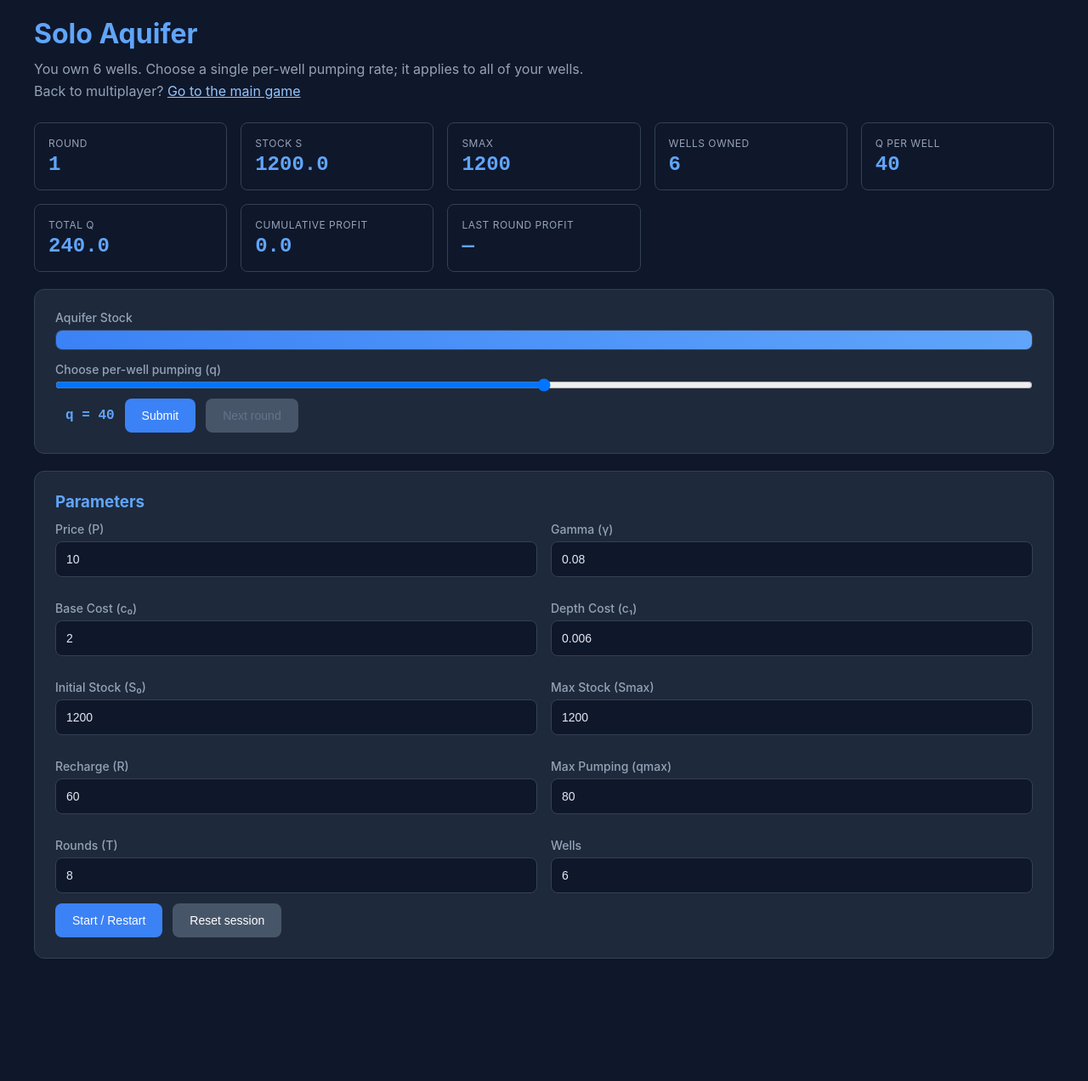
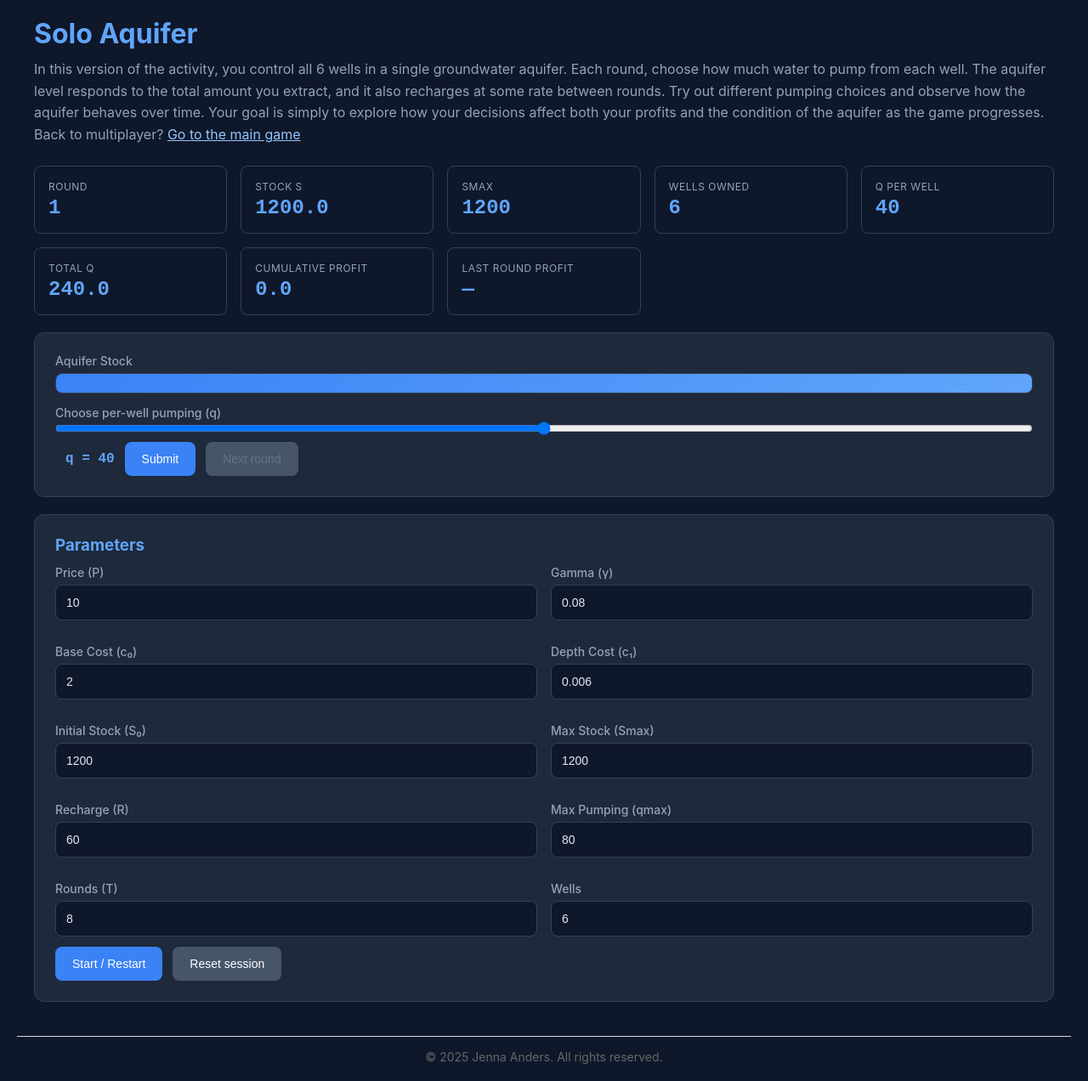
Before and after one commit to jenna-anders/resources, a Flask app: page /solo in a window 1280 px wide. Shown: the whole page at 85% size. Before the commit the page ends 1128 px from the top, so only its background shows below. Run offline with Flask 3, Linux system fonts and the light colour scheme.

Commit message:
Update solo.html

```diff
--- a/templates/solo.html
+++ b/templates/solo.html
@@ -40,7 +40,13 @@
   <div class="container">
     <h1>Solo Aquifer</h1>
     <p class="subtitle">
-      You own <span id="wells-label">—</span> wells. Choose a single per-well pumping rate; it applies to all of your wells.
+    In this version of the activity, you control all <span id="wells-label">—</span> wells in a single
+    groundwater aquifer. Each round, choose how much water to pump from each well.
+    The aquifer level responds to the total amount you extract, and it also recharges at some rate
+    between rounds. Try out different pumping choices and observe how the aquifer
+    behaves over time. Your goal is simply to explore how your decisions affect both
+    your profits and the condition of the aquifer as the game progresses.
+
       <br/><span class="muted">Back to multiplayer?</span> <a href="/">Go to the main game</a>
     </p>
 
@@ -198,5 +204,14 @@
     // Initial load
     refresh().catch(console.error);
   </script>
+      <footer style="
+    margin-top: 40px;
+    padding-top: 15px;
+    border-top: 1px solid #ddd;
+    font-size: 14px;
+    text-align: center;
+    color: #666;">
+    © 2025 Jenna Anders. All rights reserved.
+</footer>
 </body>
 </html>
```
